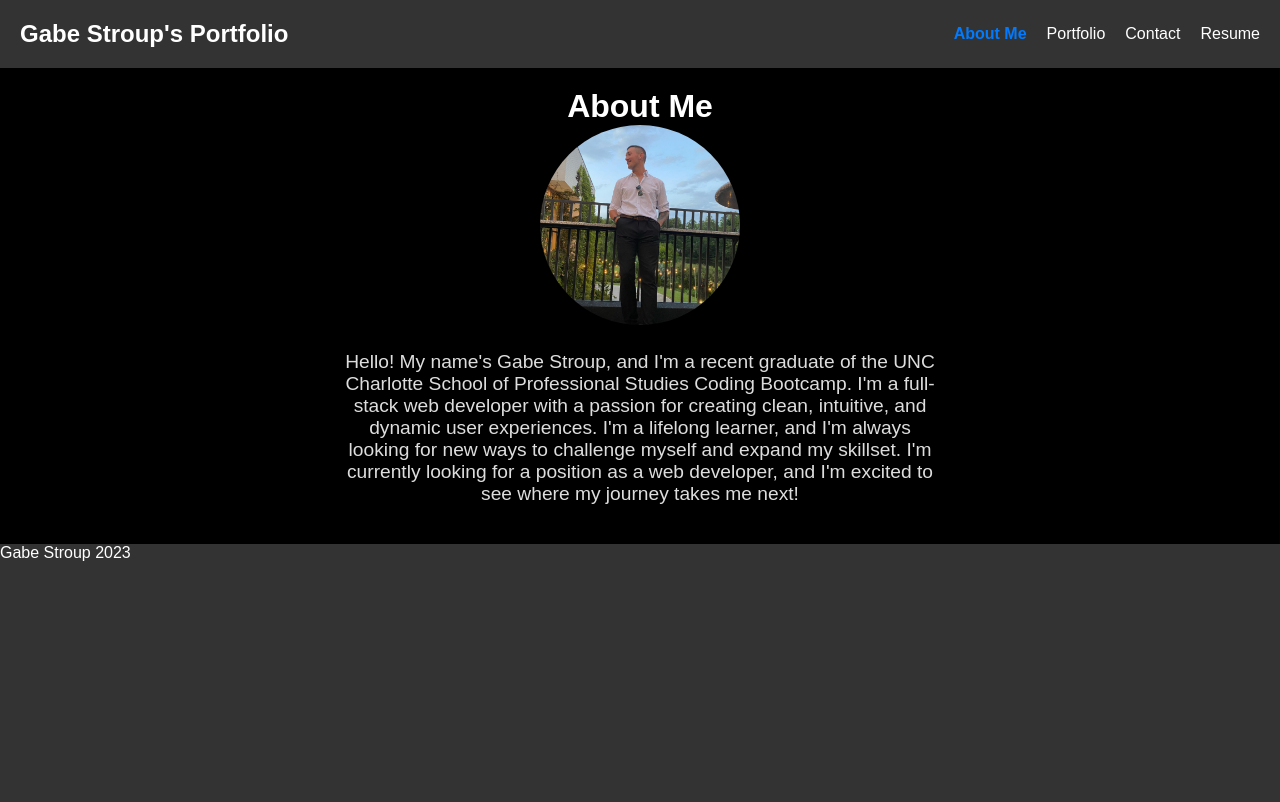
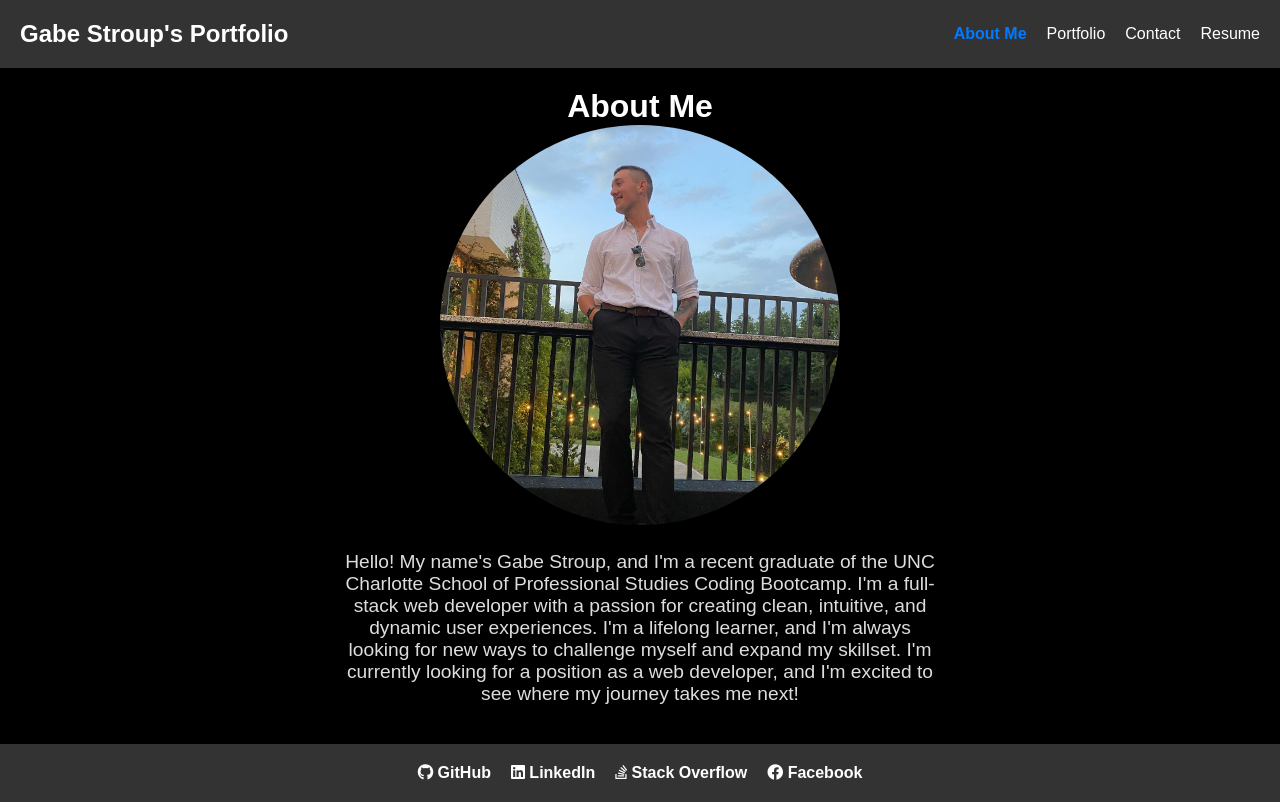
Before and after one commit to gstroup11/Portfolio2, a React (Vite) app: page / in a window 1280 px wide. Built offline with nearby package versions, Linux system fonts and the light colour scheme.

Commit message:
adjusted aboutme avatar size, added in footer icon links from font awesome and styled the footer, adjusted the styles and some classes for resume page, i adjusted the main page styling to have a consistent colore theme.

```diff
--- a/index.html
+++ b/index.html
@@ -3,6 +3,7 @@
   <head>
     <meta charset="UTF-8" />
     <link rel="icon" type="image/svg+xml" href="./public/image.jpg" />
+    <link rel="stylesheet" href="https://cdnjs.cloudflare.com/ajax/libs/font-awesome/6.0.0-beta3/css/all.min.css" />
     <meta name="viewport" content="width=device-width, initial-scale=1.0" />
     <title>Gabe Stroup's Portfolio</title>
   </head>
--- a/src/App.jsx
+++ b/src/App.jsx
@@ -11,7 +11,7 @@ import Footer from './components/Footer/Footer';
 const App = () => {
   return (
     <Router>
-      <div>
+      <div className='container'>
         <Header />
         <Routes>
           <Route path="/portfolio" element={<Portfolio />} />
--- a/src/components/AboutMe/AboutMe.jsx
+++ b/src/components/AboutMe/AboutMe.jsx
@@ -7,7 +7,7 @@ const AboutMe = () => {
         <section className="about-section">
             <h1 id="about" className="section-heading">About Me</h1>
             <div className="about-content">
-                <Avatar alt="Gabe Stroup" src="/image.jpg" sx={{ width: 200, height: 200, marginBottom: 2 }} />
+                <Avatar alt="Gabe Stroup" src="/image.jpg" sx={{ width: 400, height: 400, marginBottom: 2 }} />
                 <p className="about-description">
                     Hello! My name's Gabe Stroup, and I'm a recent graduate of the UNC Charlotte School of Professional Studies Coding Bootcamp. I'm a full-stack web developer with a passion for creating clean, intuitive, and dynamic user experiences. I'm a lifelong learner, and I'm always looking for new ways to challenge myself and expand my skillset. I'm currently looking for a position as a web developer, and I'm excited to see where my journey takes me next!
                 </p>
--- a/src/components/Footer/Footer.jsx
+++ b/src/components/Footer/Footer.jsx
@@ -1,13 +1,26 @@
-import React from "react";
+// Footer.jsx
+import React from 'react';
+import './footer.css';
 
 const Footer = () => {
-    return (
-        <footer className="footer">
-            <div className="container">
-                <span className="text-muted">Gabe Stroup 2023</span>
-            </div>
-        </footer>
-    );
+  return (
+    <footer className="footer">
+      <div className="footer-links">
+        <a href="https://github.com/gstroup11" target="_blank" rel="noopener noreferrer">
+          <i className="fab fa-github"></i> GitHub
+        </a>
+        <a href="https://www.linkedin.com/in/glswebdev/" target="_blank" rel="noopener noreferrer">
+          <i className="fab fa-linkedin"></i> LinkedIn
+        </a>
+        <a href="https://stackoverflow.com/users/21956379/gstroup11" target="_blank" rel="noopener noreferrer">
+          <i className="fab fa-stack-overflow"></i> Stack Overflow
+        </a>
+        <a href="https://www.facebook.com/gabe.stroup.5" target="_blank" rel="noopener noreferrer">
+          <i className="fab fa-facebook"></i> Facebook
+        </a>
+      </div>
+    </footer>
+  );
 };
 
 export default Footer;
--- /dev/null
+++ b/src/components/Footer/footer.css
@@ -0,0 +1,25 @@
+/* footer.css */
+
+.footer {
+    background-color: #333;
+    color: #fff;
+    padding: 20px;
+    text-align: center;
+  }
+
+  .footer-links {
+    display: flex;
+    justify-content: center;
+    gap: 20px;
+  }
+
+  .footer-links a {
+    color: #fff;
+    text-decoration: none;
+    font-weight: bold;
+    transition: color 0.3s ease;
+  }
+
+  .footer-links a:hover {
+    color: #007bff;
+  }
--- a/src/components/Resume/Resume.jsx
+++ b/src/components/Resume/Resume.jsx
@@ -19,7 +19,7 @@ const Resume = () => {
           ></iframe>
         </div>
 
-        <p>
+        <p className='resume-p'>
           Download my resume:{' '}
           <a
             href="/resume.pdf"
--- a/src/components/Resume/resume.css
+++ b/src/components/Resume/resume.css
@@ -23,3 +23,7 @@
   .resume-content a:hover {
     text-decoration: underline;
   }
+
+  .resume-p {
+    color: #ddd;
+  }
--- a/src/index.css
+++ b/src/index.css
@@ -1,7 +1,26 @@
+/* styles.css */
+
 body {
     margin: 0;
     padding: 0;
-    background-color: #333; /* Dark background color */
-    color: #fff; /* Light text color for better contrast */
     font-family: Arial, sans-serif;
+    background-color: #000000;
   }
+
+  .container {
+    min-height: 100vh;
+    display: flex;
+    flex-direction: column;
+  }
+
+  main {
+    flex: 1;
+    padding: 20px;
+  }
+
+  footer {
+    background-color: #333;
+    color: #fff;
+    padding: 20px;
+    text-align: center;
+  }
```
Also changed, not shown: 1 other file (tests, documents, lock files or other folders).
